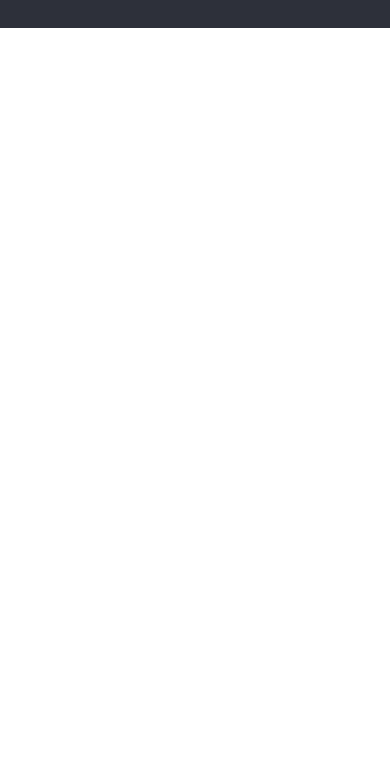
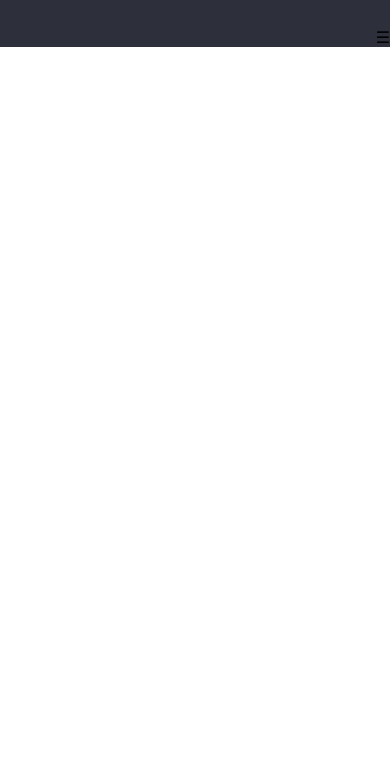
Before and after one commit to TaMircea/Singolo-Project, a plain HTML site: page index.html in a window 390 px wide. Shown: the part 75-844 px from the top of the page. Drawn offline with nearby package versions, Linux system fonts and the light colour scheme.

Commit message:
Added link to responsive script

```diff
--- a/index.html
+++ b/index.html
@@ -21,7 +21,11 @@
       <li><a href="#">Contact</a></li>
     </ul>
   </div>
+  <div class="navigation_responsive">
+      &#9776;
+  </div>
 </div>
+ <script src="scripts/responsive.js"></script>
 
 </body>
 </html>
```
